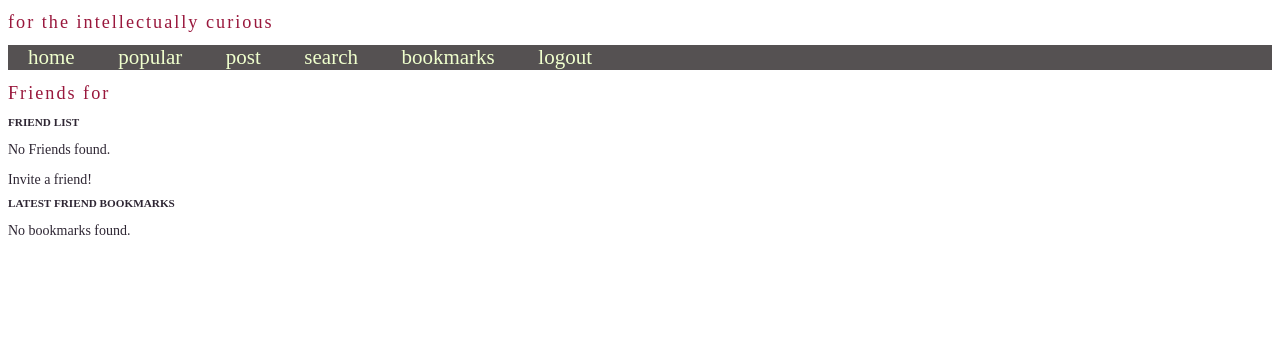
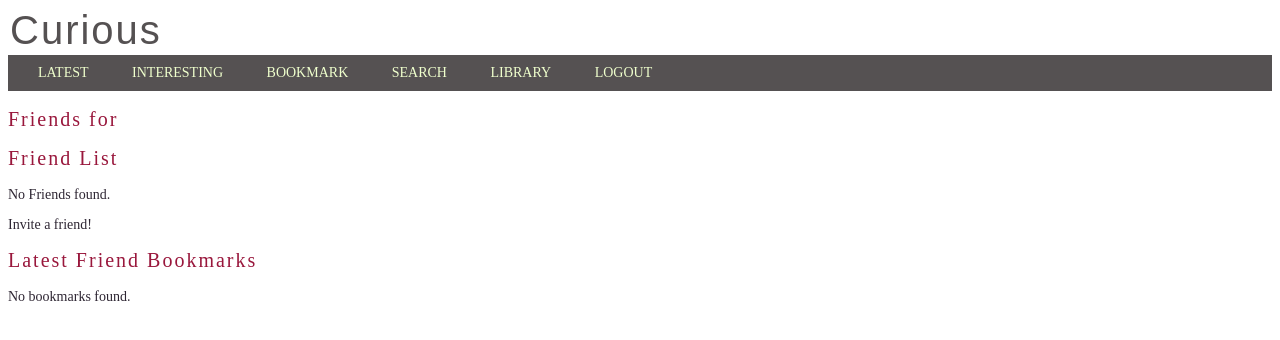
Before and after one commit to Apechai/bookmarks, a Django app: template templates/friends_page.htm in a window 1280 px wide. Shown: the top 340 px of the page. Run offline with Django 3.2, Linux system fonts and the light colour scheme; the template is opened without the code that fills it, so the values that code supplies are empty; the visitor is signed in with stand-in values (Sample User, id 1).

Commit message:
Curious title, font changes

```diff
--- a/site_media/style.css
+++ b/site_media/style.css
@@ -10,20 +10,20 @@ paper #fffae0
 */
 
 body {
-	font-family: "Minion Pro", serif;
+	font-family: "Minion Web", serif;
 	color: #2E2633;
 	background-color: white;
 	font-size: 14px;
 }
 
 p {
-	font-family: "Minion Pro", serif;
+	font-family: "Minion Web", serif;
 }
 
 a{
 	text-decoration: none;
 	color: #2E2633;
-	font-family: "Minion Pro";
+	font-family: "Minion Web";
 	}
 
 a:hover{
@@ -33,19 +33,24 @@ a:hover{
 
 h1{
     border: 0 none;
-    font-family: "Minion Pro", serif;
+    font-family: "League Gothic", sans-serif;
+	color: #555152;
+    font-size: 40px;
+	font-weight: normal;
+    letter-spacing: 2px;
+    padding: 0;
+	margin: 2px;
+}
+
+h2{
+    border: 0 none;
+    font-family: "Minion Web", serif;
 	color: #99173C;
-    font-size: 1.3em;
+    font-size: 20px;
 	font-weight: normal;
     letter-spacing: 2px;
     padding: 0;
 }
-
-h2	{
-	    color: #2E2633;
-	    font-size: 0.8em;
-	    text-transform: uppercase;
-	}
 
 input {
 	display: block;
@@ -53,7 +58,7 @@ input {
 
 #nav{
 	margin:0px;
-	padding: 0px;
+	padding: 10px;
 	background-color: #555152;
 	color: #EFFFCD;
 	font-family: "adobe-garamond-pro-1", serif;
@@ -61,8 +66,9 @@ input {
 	}
 
 #nav a{
-	font-size: 150%;
-	padding: 0px 20px;
+	font-size: 100%;
+	padding: 5px 20px;
+	text-transform: uppercase;
 	text-align: center;
 	color: #EFFFCD;
 	text-decoration: none;
@@ -79,7 +85,7 @@ input {
 #bookmark{
 	padding: 2px;
 	margin: 5px 0px;
-	background-color: #EFFFCD;
+	background-color: #fafaf0;
 }
 
 #details, #details a{
--- a/templates/base.htm
+++ b/templates/base.htm
@@ -3,7 +3,7 @@
 
 <html lang="en">
 <head>
-<title>Items of Curiosity{% block title %}{% endblock %}
+<title>Curious{% block title %}{% endblock %}
 </title>
 
 <link rel="stylesheet" href="/site_media/style.css" type="text/css" />
@@ -13,15 +13,15 @@
 
 </head>
 <body>
-<h1>for the intellectually curious</h1>
+<h1>Curious</h1>
 <div id="nav">
 
-		<a href="/">home</a>
-		<a href="/popular/">popular</a>
+		<a href="/">latest</a>
+		<a href="/popular/">interesting</a>
 		{% if user.is_authenticated %}
-			<a href="/save/">post</a>
+			<a href="/save/">bookmark</a>
 			<a href="/search/">search</a>
-			<a href="/user/{{ user.username }}">bookmarks</a>
+			<a href="/user/{{ user.username }}">library</a>
 			<a href="/logout/">logout</a>
 		{% else %}
 			<a href="/login/">login</a>
@@ -29,7 +29,7 @@
 		{% endif %}
 </div>
 
-<h1>{% block head %}{% endblock %}</h1>
+<h2>{% block head %}{% endblock %}</h2>
 {% block content %}{% endblock %}
 </body>
 </html>
--- a/templates/bookmark_list.htm
+++ b/templates/bookmark_list.htm
@@ -1,6 +1,7 @@
 {% if bookmarks %}
 	<ul class="bookmarks">
 	{% for bookmark in bookmarks %}
+		<div id="bookmark">
 		<li><a href = "{{ bookmark.link.url }}" class = "title">
 			{{ bookmark.title }}</a>
 			{% if show_edit %}
@@ -10,7 +11,6 @@
 
 			<br />
 			{% if show_tags %}
-			Tags:
 				{% if bookmark.tag_set.all %}
 					<ul class="tags">
 						{% for tag in bookmark.tag_set.all %}
@@ -28,6 +28,7 @@
 				class = "username">{{ bookmark.user.username }}</a>
 			{% endif %}
 		</li>
+		</div>
 	{% endfor %}
 	</ul>
 {% else %}
--- a/templates/bookmark_save_form.htm
+++ b/templates/bookmark_save_form.htm
@@ -3,4 +3,5 @@
 	{% csrf_token %}
 	{{ form.as_p }}
 	<input type="submit" value="save" />
+	<input type="submit" value="delete" />
 </form>
--- a/templates/shared_bookmark_list.htm
+++ b/templates/shared_bookmark_list.htm
@@ -6,7 +6,7 @@
 		<li>
 
 		<a href="{{ shared_bookmark.bookmark.link.url }}" class="title">
-			{{ shared_bookmark.bookmark.title }}...</a>
+			{{ shared_bookmark.bookmark.title }}</a>
 			</br>
 		<div id="details">
 		By
```
Also changed, not shown: 1 other file.
